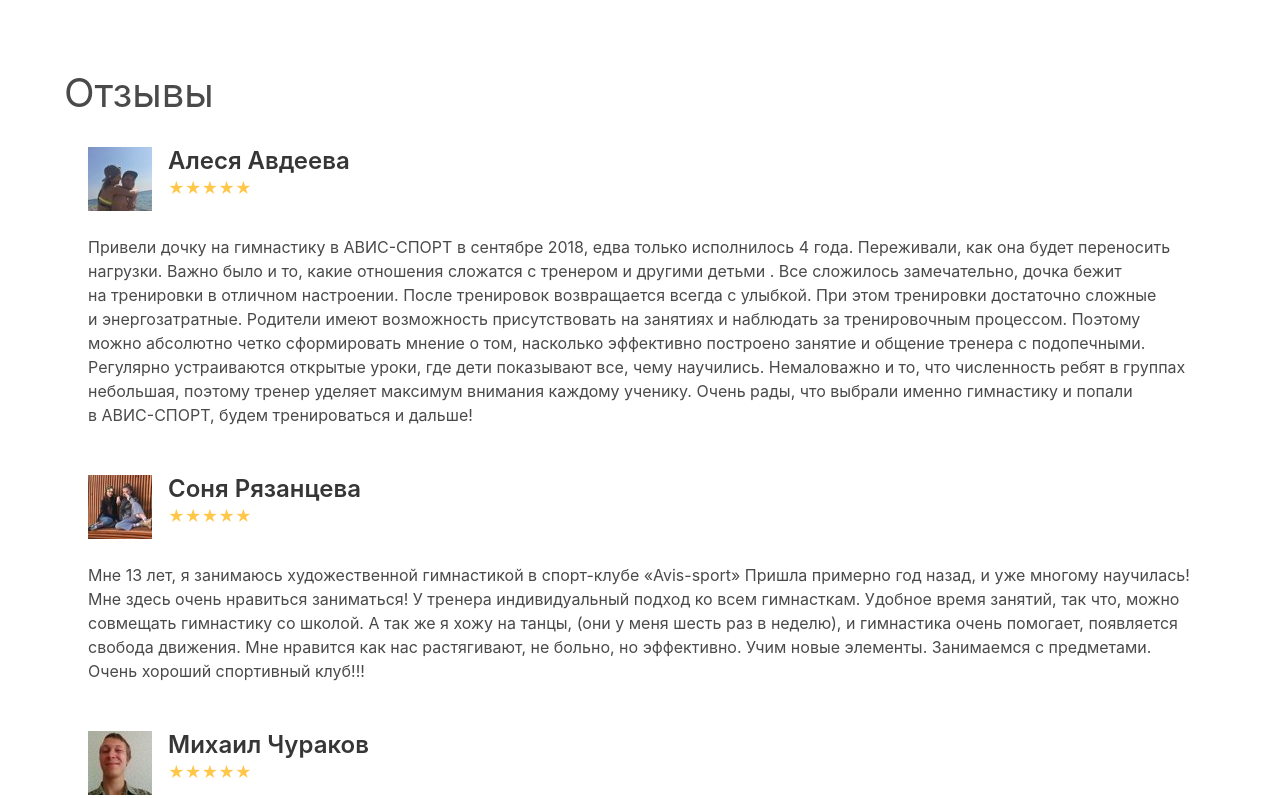
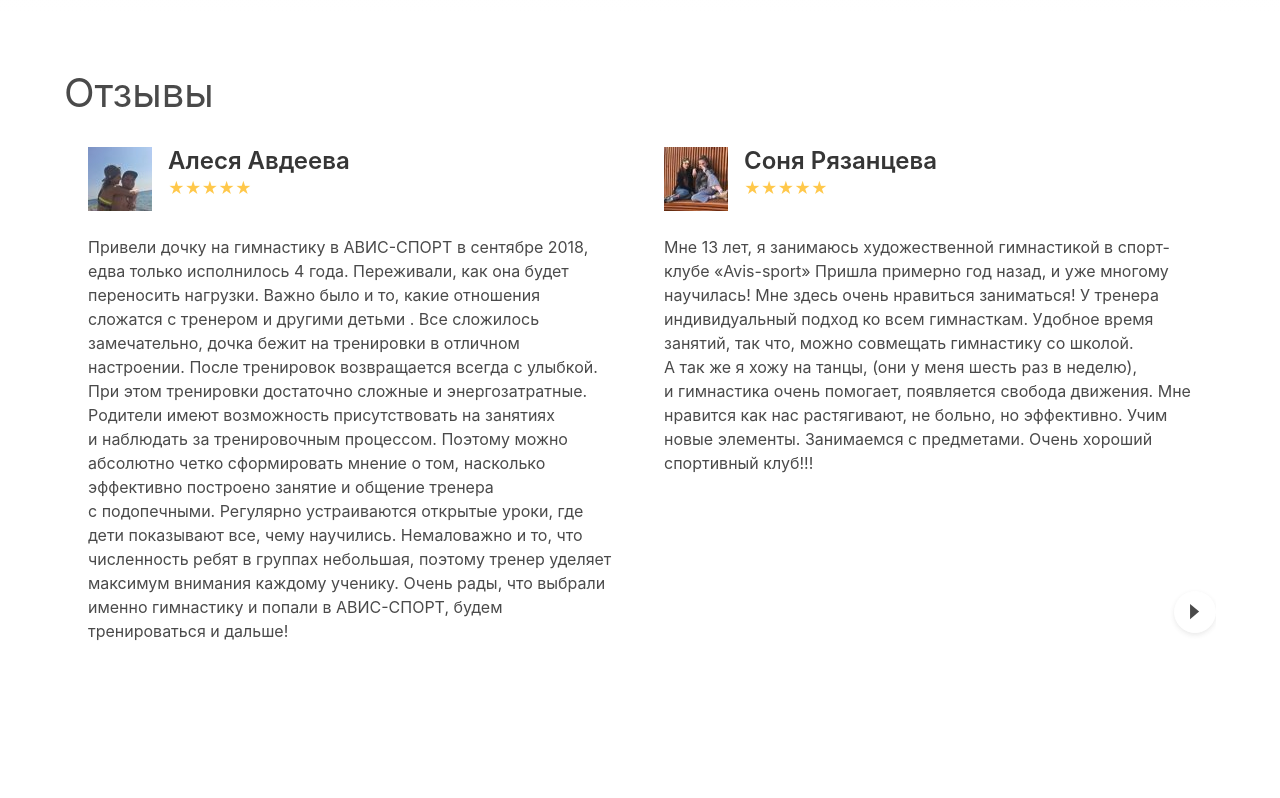
Before and after one commit to TempleOfTemplar/TempleOfTemplar.github.io, a website: page index.html in a window 1280 px wide. Shown: the part 1194-1992 px from the top of the page. Drawn offline with nearby package versions, Linux system fonts and the light colour scheme; grey boxes are pictures that could not be loaded; files whose address does not match are found by name.

Commit message:
-carousel fix

```diff
--- a/index.html
+++ b/index.html
@@ -15,8 +15,8 @@
     <script defer src="lib/modal-fx.min.js"></script>
     <script src="lib/gumshoe.min.js"></script>
     <!--carousel-->
-    <link rel="stylesheet" href="node_modules/bulma-carousel/dist/css/bulma-carousel.min.css">
-    <script type="text/javascript" src="node_modules/bulma-carousel/dist/js/bulma-carousel.min.js"></script>
+    <link rel="stylesheet" href="lib/bulma-carousel/bulma-carousel.min.css">
+    <script type="text/javascript" src="lib/bulma-carousel/bulma-carousel.min.js"></script>
     <!--<link rel="stylesheet" href="css/bulma-carousel.min.css">-->
     <!--<script type="text/javascript" src="lib/bulma-carousel.min.js"></script>-->
     <!--<link href="css/ionicons.min.css" rel="stylesheet">-->
```
